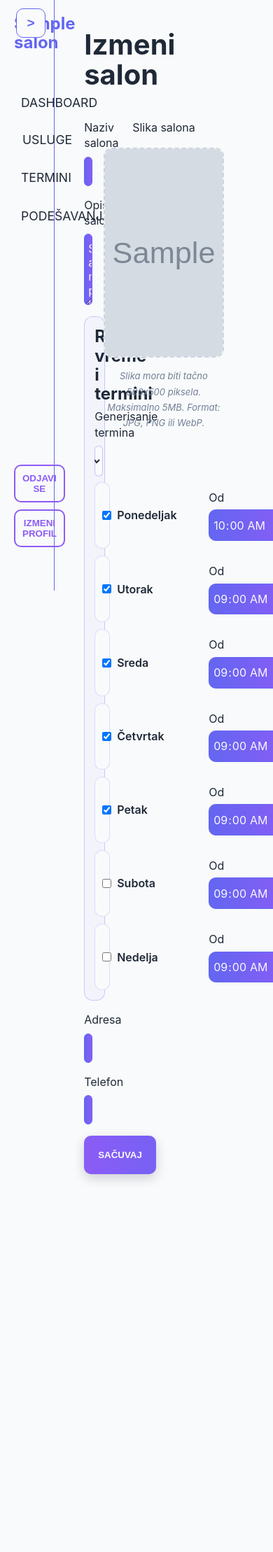
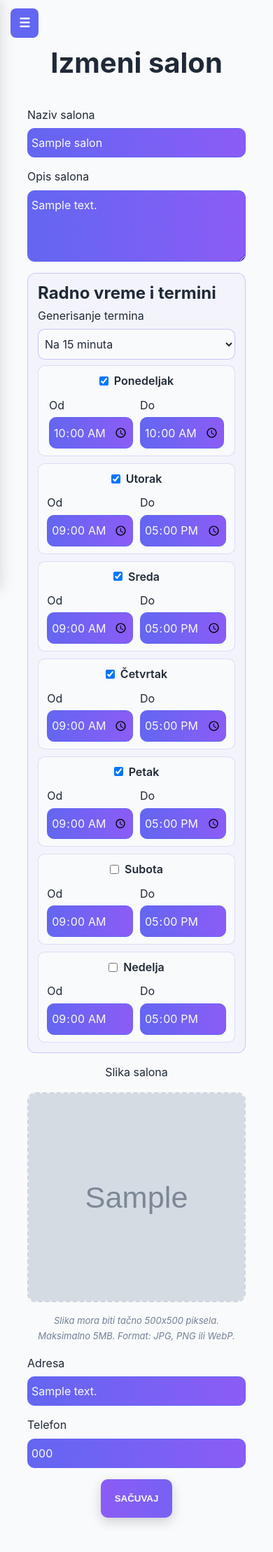
Before and after one commit to Slavisa05/salon_app, a Django app: a page that uses salons/templates/salons/salons_base.html in a window 390 px wide; the page is wider, and only the part inside the window is pictured. Shown: the top 2218 px of that part at 70% size. Before the commit the page ends 1689 px from the top of that part, so only its background shows below. Run offline with Django 5.2, Linux system fonts and the light colour scheme; a user stored in the database is signed in; tables that the repository leaves empty hold one stand-in row (values such as "Sample post"); grey boxes marked "Sample" are stand-in pictures; some libraries are stand-ins or nearby versions.

Commit message:
Zavrsena responzivnost

```diff
--- a/salons/static/salons/css/salons.css
+++ b/salons/static/salons/css/salons.css
@@ -12,7 +12,15 @@ section {
     padding: 5vh;
 }
 
+h1 {
+    text-align: center;
+}
+
 /* SIDEBAR */
+.mobile-sidebar-toggle {
+    display: none;
+}
+
 .salons-sidebar {
     width: var(--sidebar-width);
     height: 100vh;
@@ -902,3 +910,127 @@ body.sidebar-collapsed .sidebar-toggle-text {
 .crop-modal-actions .cancel-btn {
     background: #4b5563;
 }
+
+
+/* ============= */
+/* RESPONZIVNOST */
+/* ============= */
+@media (max-width: 768px) {
+    section {
+        padding: 8vh 5vw;
+    }
+
+    .salons-sidebar {
+        transform: translateX(-100%);
+        width: 100vw;
+        z-index: 2000;
+        background: var(--bg);
+        box-shadow: 0 0 20px rgba(0,0,0,0.15);
+    }
+
+    body.sidebar-open .salons-sidebar {
+        transform: translateX(0);
+    }
+
+    body {
+        padding-left: 0 !important;
+    }
+
+    .sidebar-toggle {
+        display: none;
+    }
+
+    .mobile-sidebar-toggle {
+        display: block;
+        position: fixed;
+        top: 12px;
+        left: 15px;
+        z-index: 2100;
+        background: var(--primary);
+        color: var(--bg);
+        border: none;
+        padding: 10px 12px;
+        border-radius: 8px;
+        font-size: 18px;
+        cursor: pointer;
+    }
+
+    .sidebar-logo {
+        text-align: center;
+    }
+
+    .dashboard-appoitments {
+        grid-template-columns: repeat(2, 1fr);
+    }
+
+    .card.dashboard {
+        display: flex;
+        flex-direction: column;
+    }
+
+    .dashboard-appoitments.services {
+        grid-template-columns: repeat(1, 1fr);
+    }
+
+    .service-container {
+        width: auto;
+    }
+
+    .service-form {
+        width: 80vw;
+    }
+
+    .schedule-container {
+        display: flex;
+        align-items: center;
+        flex-direction: column;
+        gap: 20px;
+    }
+
+    .timeline-section {
+        width: 80vw;
+    }
+
+    .salons-settings-section {
+        display: flex;
+        align-items: center;
+        flex-direction: column;
+    }
+
+    .salon-form {
+        width: 80vw;
+        display: flex;
+        align-items: center;
+        flex-direction: column;
+    }
+
+    .salon-form-group {
+        width: 100%;
+    }
+
+    .working-day-row {
+        display: flex;
+        flex-direction: column;
+    }
+
+    .image-upload-container {
+        display: flex;
+        align-items: center;
+        justify-content: center;
+        flex-direction: column;
+    }
+}
+
+@media (max-width: 480px) {
+    .dashboard-appoitments {
+        grid-template-columns: repeat(1, 1fr);
+    }
+
+    .service-form {
+        width: 90vw;
+    }
+
+    .timeline-section {
+        width: 90vw;
+    }
+}
--- a/salons/static/salons/js/salons.js
+++ b/salons/static/salons/js/salons.js
@@ -12,6 +12,27 @@ if (userEditBtn && userEditBtn.dataset.url) {
     userEditBtn.addEventListener('click', (event) => {
         event.preventDefault();
         window.location.href = userEditBtn.dataset.url;
+    });
+}
+
+// mobile toggle
+const mobileToggle = document.getElementById("mobileSidebarToggle");
+
+if (mobileToggle) {
+    mobileToggle.addEventListener("click", () => {
+        document.body.classList.toggle("sidebar-open");
+    });
+
+    document.addEventListener("click", (e) => {
+        const sidebar = document.querySelector(".salons-sidebar");
+
+        if (
+            document.body.classList.contains("sidebar-open") &&
+            !sidebar.contains(e.target) &&
+            !mobileToggle.contains(e.target)
+        ) {
+            document.body.classList.remove("sidebar-open");
+        }
     });
 }
 
--- a/salons/templates/salons/salons_base.html
+++ b/salons/templates/salons/salons_base.html
@@ -8,6 +8,9 @@
 {% endblock extra_css %}
 
 {% block nav %}
+    <button class="mobile-sidebar-toggle" id="mobileSidebarToggle">
+        ☰
+    </button>
     {% include "salons/partials/salons_sidebar.html" %}
 {% endblock nav %}
 
--- a/salons/templates/salons/services.html
+++ b/salons/templates/salons/services.html
@@ -24,7 +24,7 @@
                 <button class="main-btn" id="addNewService" data-url="{% url 'salons:create_service' salon_name=salon.name %}">+ dodaj novu uslugu</button>
             </div>
 
-            <div class="dashboard-appoitments">
+            <div class="dashboard-appoitments services">
                 {% for service in services %}
                     <div class="card services">
                         <h3>{{ service.name }}</h3>
--- a/sistem_zakazivanja/models.py
+++ b/sistem_zakazivanja/models.py
@@ -12,7 +12,7 @@ class UserProfile(models.Model):
 
     user = models.OneToOneField(User, on_delete=models.CASCADE)
     role = models.CharField(max_length=10, choices=ROLE_CHOICES)
-    phone = models.CharField(max_length=20)
+    phone = models.CharField(max_length=20, blank=True)
     email_verified = models.BooleanField(default=False)
     pending_email = models.EmailField(blank=True)
     created_at = models.DateTimeField(auto_now_add=True)
```
Also changed, not shown: sistem_zakazivanja/settings.py (+19 -10 lines), salons/migrations/0014_alter_appointment_id_alter_salon_id_and_more.py (added), sistem_zakazivanja/migrations/0004_alter_userprofile_id.py (added).
